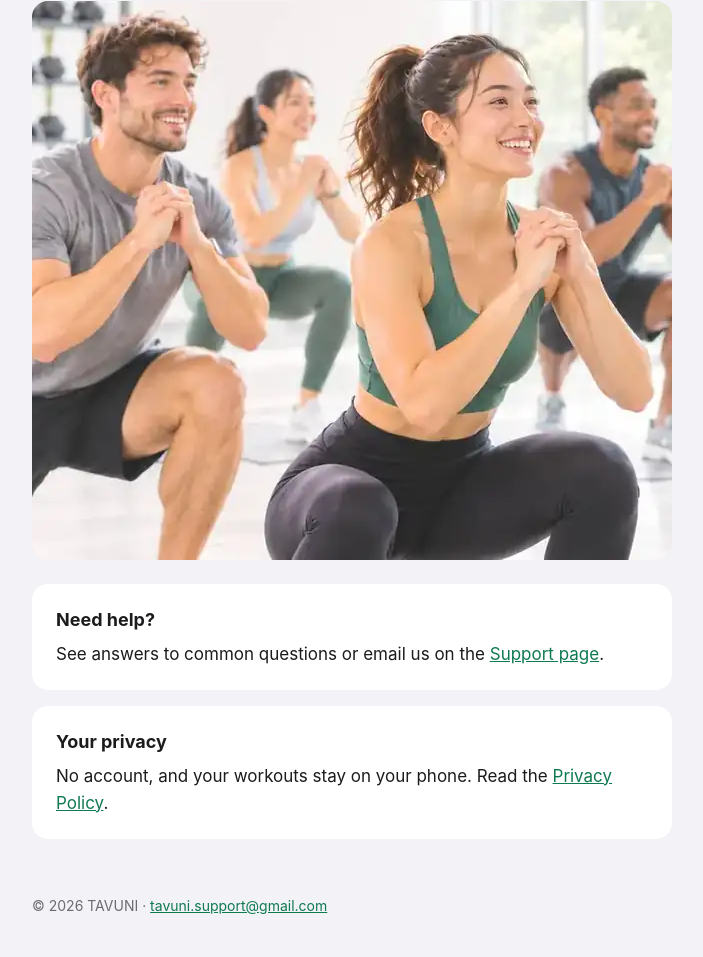
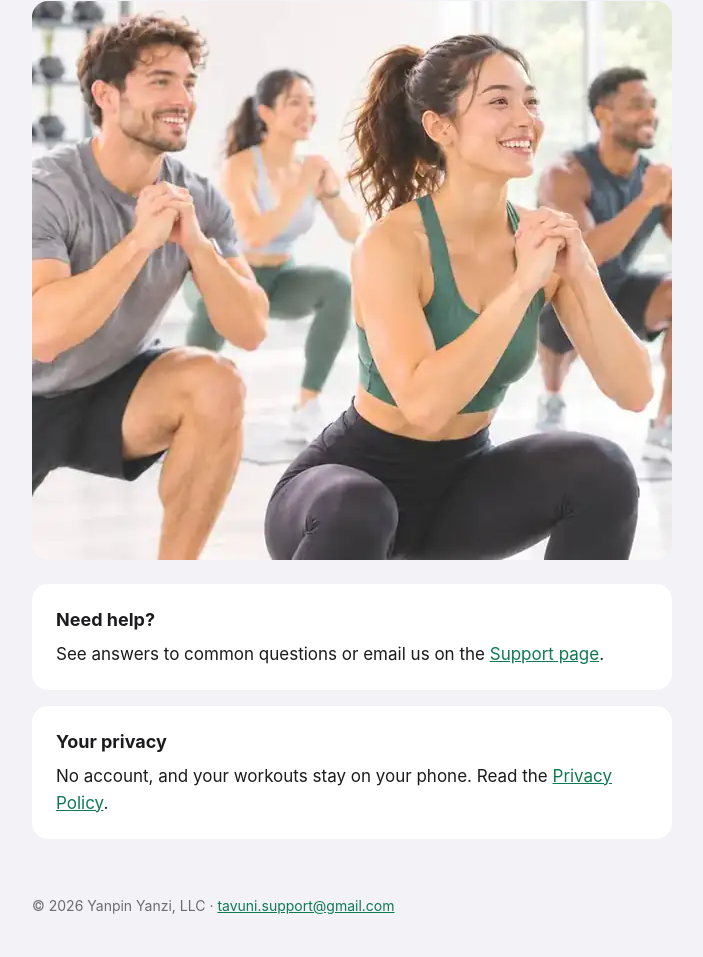
Before and after one commit to tavuni/tavuni.github.io, a plain HTML site: page index.html in a window 1280 px wide. Shown: the part 231-1188 px from the top of the page, without its empty margins (288-991 px from the left). Drawn offline with Linux system fonts and the light colour scheme.

Commit message:
Name Yanpin Yanzi, LLC as the maker of TAVUNI

```diff
--- a/index.html
+++ b/index.html
@@ -23,6 +23,6 @@
 <div class="card"><h2>Need help?</h2><p>See answers to common questions or email us on the <a href="/support/">Support page</a>.</p></div>
 <div class="card"><h2>Your privacy</h2><p>No account, and your workouts stay on your phone. Read the <a href="/privacy/">Privacy Policy</a>.</p></div>
 </main>
-<footer>© 2026 TAVUNI · <a href="mailto:tavuni.support@gmail.com">tavuni.support@gmail.com</a></footer>
+<footer>© 2026 Yanpin Yanzi, LLC · <a href="mailto:tavuni.support@gmail.com">tavuni.support@gmail.com</a></footer>
 </body>
 </html>
```
